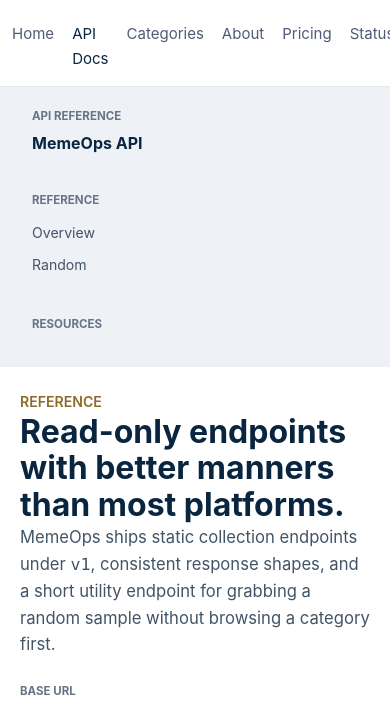
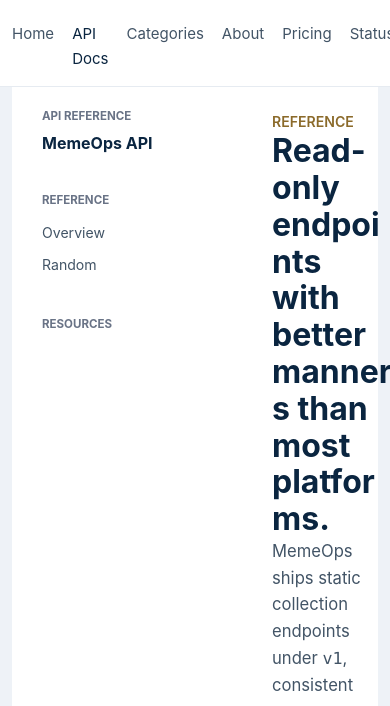
Before and after one commit to tengfone/memeops, a website: page docs/docs.html in a window 390 px wide. Shown: the part 64-770 px from the top of the page. Drawn offline with Linux system fonts and the light colour scheme; no server answers.

Commit message:
fix: align docs page shell with site layout

```diff
--- a/docs/assets/style.css
+++ b/docs/assets/style.css
@@ -2645,3 +2645,51 @@
     text-align: left;
   }
 }
+
+/* Keep API docs chrome aligned with the rest of the site */
+body[data-page="docs"] .site-header-inner,
+body[data-page="docs"] .footer-inner {
+  width: min(calc(100% - 24px), 1320px);
+}
+
+body[data-page="docs"] .site-nav a {
+  padding-bottom: 4px;
+  color: #425466;
+}
+
+body[data-page="docs"] .docs-reference-shell {
+  width: min(calc(100% - 24px), 1320px);
+  margin: 0 auto;
+}
+
+body[data-page="docs"] .docs-reference-layout {
+  grid-template-columns: 240px minmax(0, 1fr);
+  border-right: 1px solid #e6ebf1;
+  border-left: 1px solid #e6ebf1;
+  background: #ffffff;
+}
+
+body[data-page="docs"] .docs-sidebar {
+  padding-left: 18px;
+}
+
+body[data-page="docs"] .docs-main-column {
+  padding-right: 36px;
+  padding-left: 36px;
+}
+
+@media (max-width: 840px) {
+  body[data-page="docs"] .docs-reference-shell {
+    width: min(calc(100% - 24px), 1320px);
+  }
+
+  body[data-page="docs"] .docs-reference-layout {
+    border-right: none;
+    border-left: none;
+  }
+
+  body[data-page="docs"] .docs-main-column {
+    padding-right: 20px;
+    padding-left: 20px;
+  }
+}
--- a/docs/docs.html
+++ b/docs/docs.html
@@ -8,8 +8,8 @@
       name="description"
       content="Reference documentation for the MemeOps static API."
     />
-    <link rel="stylesheet" href="./assets/style.css?v=20260417-docs-fix-2" />
-    <script type="module" src="./assets/app.js?v=20260417-docs-fix-2"></script>
+    <link rel="stylesheet" href="./assets/style.css?v=20260417-docs-align-1" />
+    <script type="module" src="./assets/app.js?v=20260417-docs-align-1"></script>
   </head>
   <body data-page="docs">
     <div class="site-shell">
```
